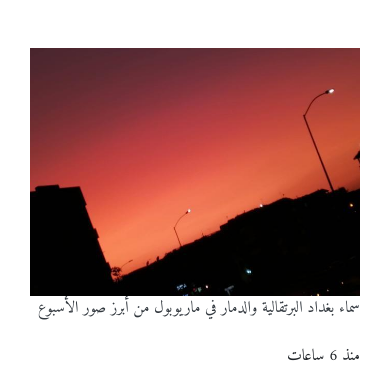
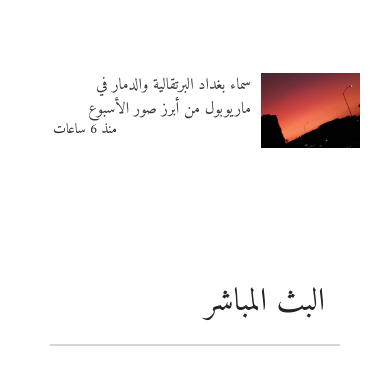
Before and after one commit to Abubakar-hamad/BBC-News-templates, a plain HTML site: page index.html in a window 390 px wide. Shown: the part 4415-4807 px from the top of the page. Drawn offline with Linux system fonts and the light colour scheme.

Commit message:
updatequery

```diff
--- a/css/style.css
+++ b/css/style.css
@@ -36,7 +36,7 @@ body{
    .pran-title span{
        position: absolute;
        left: 0;
-       bottom: 20%;
+       bottom: 10%;
        font-size: 14px;
    }
 }
--- a/index.html
+++ b/index.html
@@ -263,11 +263,11 @@
                 </div>
             </div>
             <div class="col-md-3 col-12 mt-5">
-                <div class="col">
-                    <div class="row-12">
+                <div class="col pran">
+                    <div class="row-12 pran-img">
                         <img src="./assets/news/storm.jpg" class="w-100" alt="">
                     </div>
-                    <div class="row-12">
+                    <div class="row-12 pran-title">
                         <a class="text-dark" href="#">
                             سماء بغداد البرتقالية والدمار في ماريوبول من أبرز صور الأسبوع
                         </a>
```
